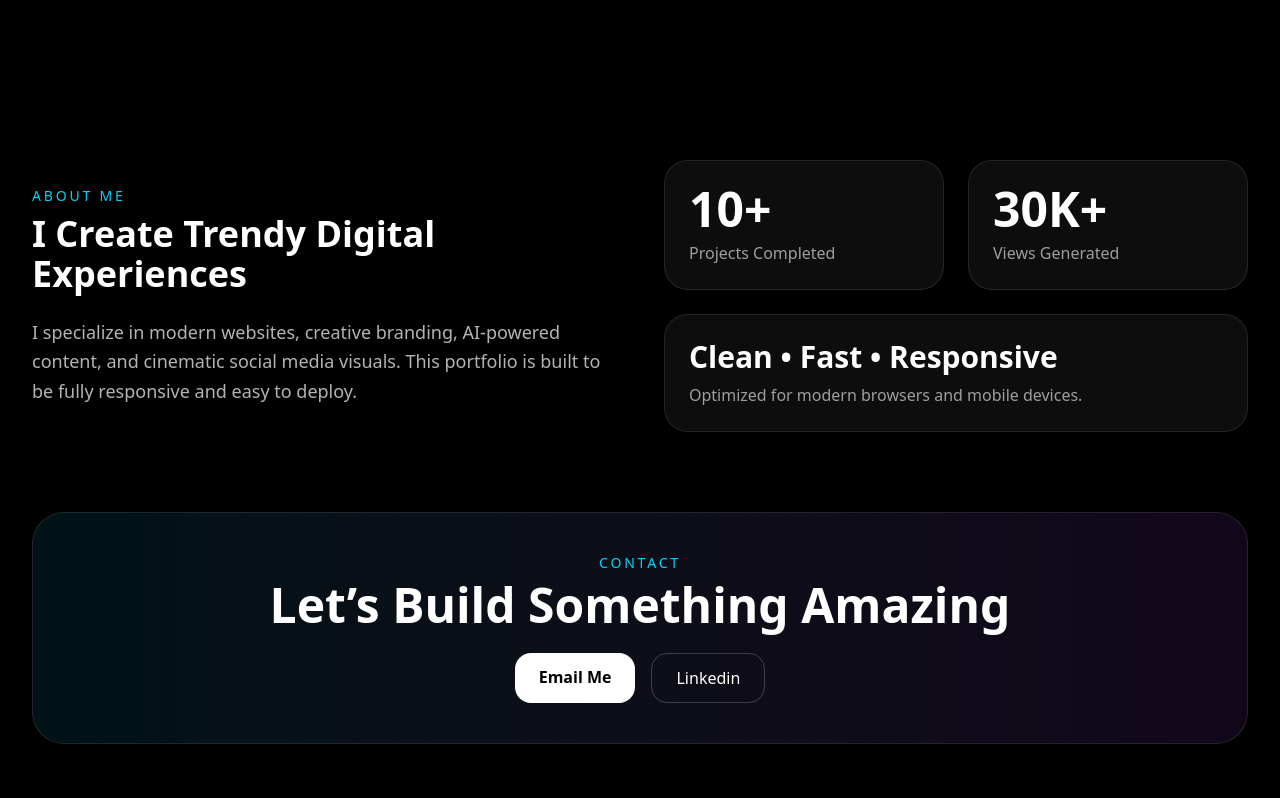
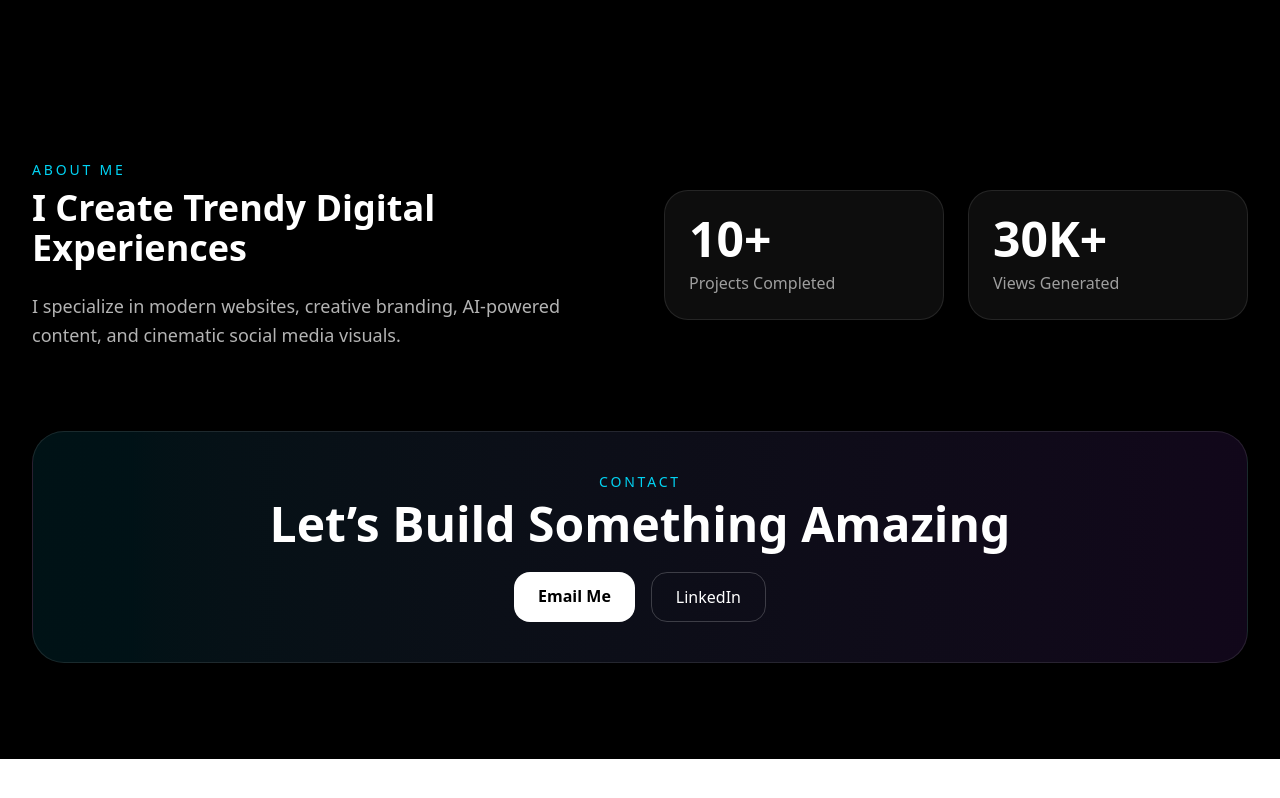
Before and after one commit to lovarm26/my-portfolio, a React (Vite) app: page / in a window 1280 px wide. Shown: the part 1777-2575 px from the top of the page. After the commit the page ends 2536 px from the top, so only its background shows below. Built offline with nearby package versions, Linux system fonts and the light colour scheme.

Commit message:
Update App.jsx

```diff
--- a/src/App.jsx
+++ b/src/App.jsx
@@ -1,7 +1,7 @@
 import React, { useState } from 'react';
 
 export default function PortfolioLandingPage() {
-  // --- Profile Image State ---
+  // --- 1. State and Handlers ---
   const [profileImage, setProfileImage] = useState(
     "https://images.unsplash.com/photo-1500648767791-00dcc994a43e?q=80&w=1200&auto=format&fit=crop"
   );
@@ -81,6 +81,7 @@ export default function PortfolioLandingPage() {
         {/* --- Interactive Profile Card --- */}
         <div className="relative flex justify-center">
           <div className="absolute inset-0 bg-gradient-to-r from-cyan-500 to-purple-500 blur-3xl opacity-30 rounded-full"></div>
+
           <div className="relative backdrop-blur-xl bg-white/5 border border-white/10 rounded-[2rem] p-6 shadow-2xl w-full max-w-md group">
             <label className="cursor-pointer block relative overflow-hidden rounded-3xl">
               <img
@@ -88,12 +89,13 @@ export default function PortfolioLandingPage() {
                 alt="Profile"
                 className="h-[450px] w-full object-cover transition-transform duration-500 group-hover:scale-110"
               />
-              {/* Hover Overlay */}
+
               <div className="absolute inset-0 bg-black/40 flex items-center justify-center opacity-0 group-hover:opacity-100 transition-opacity">
                 <p className="text-white font-medium bg-white/20 backdrop-blur-md px-4 py-2 rounded-full border border-white/30">
                   Change Photo
                 </p>
               </div>
+
               <input
                 type="file"
                 accept="image/*"
@@ -167,8 +169,7 @@ export default function PortfolioLandingPage() {
             <h3 className="text-4xl font-black mb-6">I Create Trendy Digital Experiences</h3>
             <p className="text-white/70 leading-relaxed text-lg">
               I specialize in modern websites, creative branding, AI-powered
-              content, and cinematic social media visuals. This portfolio is
-              built to be fully responsive and easy to deploy.
+              content, and cinematic social media visuals.
             </p>
           </div>
           <div className="grid grid-cols-2 gap-6">
@@ -180,25 +181,21 @@ export default function PortfolioLandingPage() {
               <h4 className="text-5xl font-black mb-2">30K+</h4>
               <p className="text-white/60">Views Generated</p>
             </div>
-            <div className="backdrop-blur-xl bg-white/5 border border-white/10 rounded-3xl p-6 col-span-2">
-              <h4 className="text-3xl font-black mb-2">Clean • Fast • Responsive</h4>
-              <p className="text-white/60">Optimized for modern browsers and mobile devices.</p>
-            </div>
           </div>
         </div>
       </section>
 
       {/* Contact Section */}
-      <section id="contact" className="relative z-10 px-8 pb-24 max-w-7xl mx-auto">
+      <footer id="contact" className="relative z-10 px-8 pb-24 max-w-7xl mx-auto">
         <div className="backdrop-blur-xl bg-gradient-to-r from-cyan-500/10 to-purple-500/10 border border-white/10 rounded-[2rem] p-10 text-center">
           <p className="uppercase tracking-[0.2em] text-cyan-400 text-sm mb-2">Contact</p>
           <h3 className="text-5xl font-black mb-6">Let’s Build Something Amazing</h3>
           <div className="flex flex-wrap justify-center gap-4">
             <a href="mailto:reymarttibe@gmail.com" className="px-6 py-3 rounded-2xl bg-white text-black font-semibold hover:scale-105 transition">Email Me</a>
-            <a href="https://www.linkedin.com/in/reymart-tibe-624b952b8/" target="_blank" className="px-6 py-3 rounded-2xl border border-white/20 hover:bg-white/10 transition">Linkedin</a>
+            <a href="https://www.linkedin.com/in/reymart-tibe-624b952b8/" target="_blank" className="px-6 py-3 rounded-2xl border border-white/20 hover:bg-white/10 transition">LinkedIn</a>
           </div>
         </div>
-      </section>
+      </footer>
     </div>
   );
 }
```
